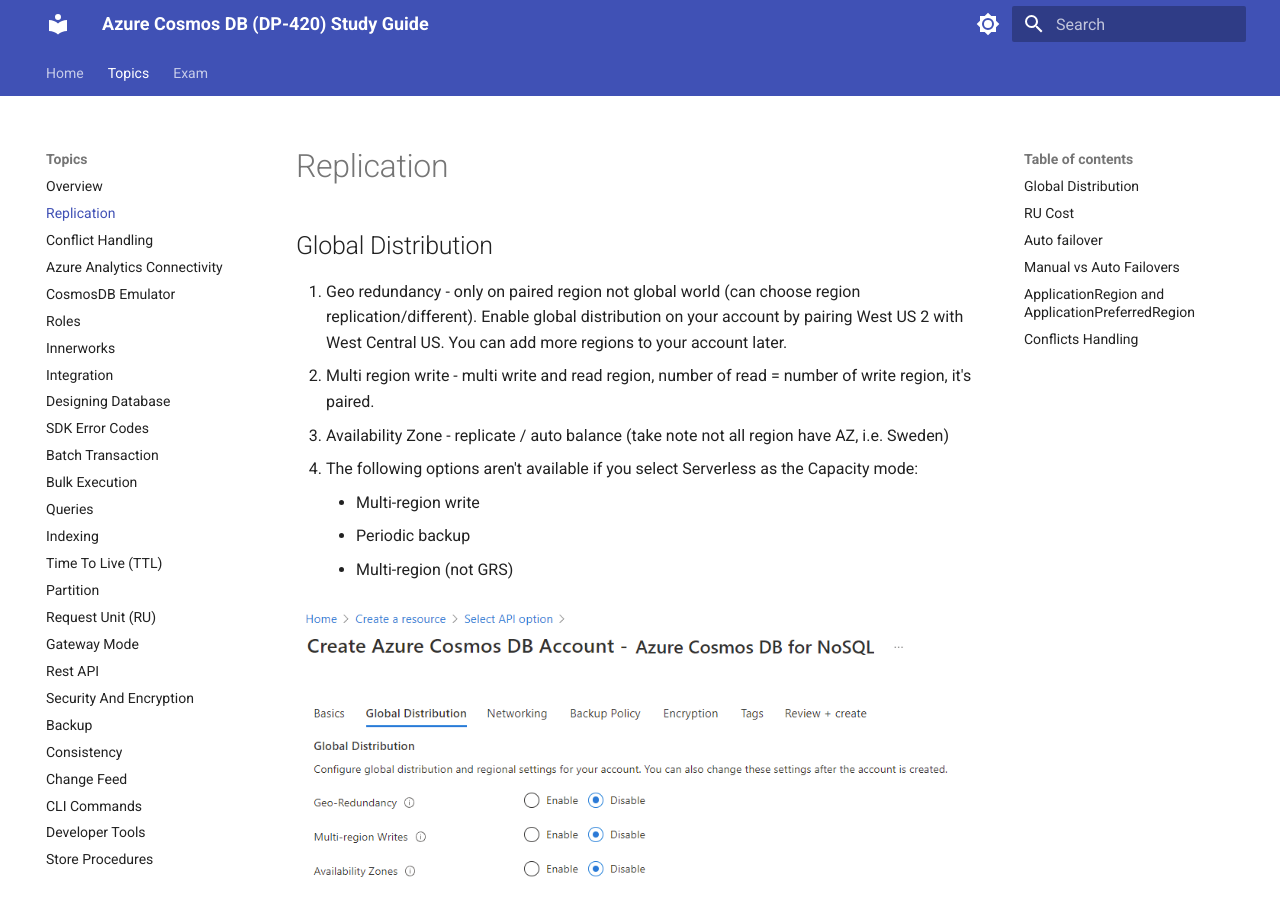
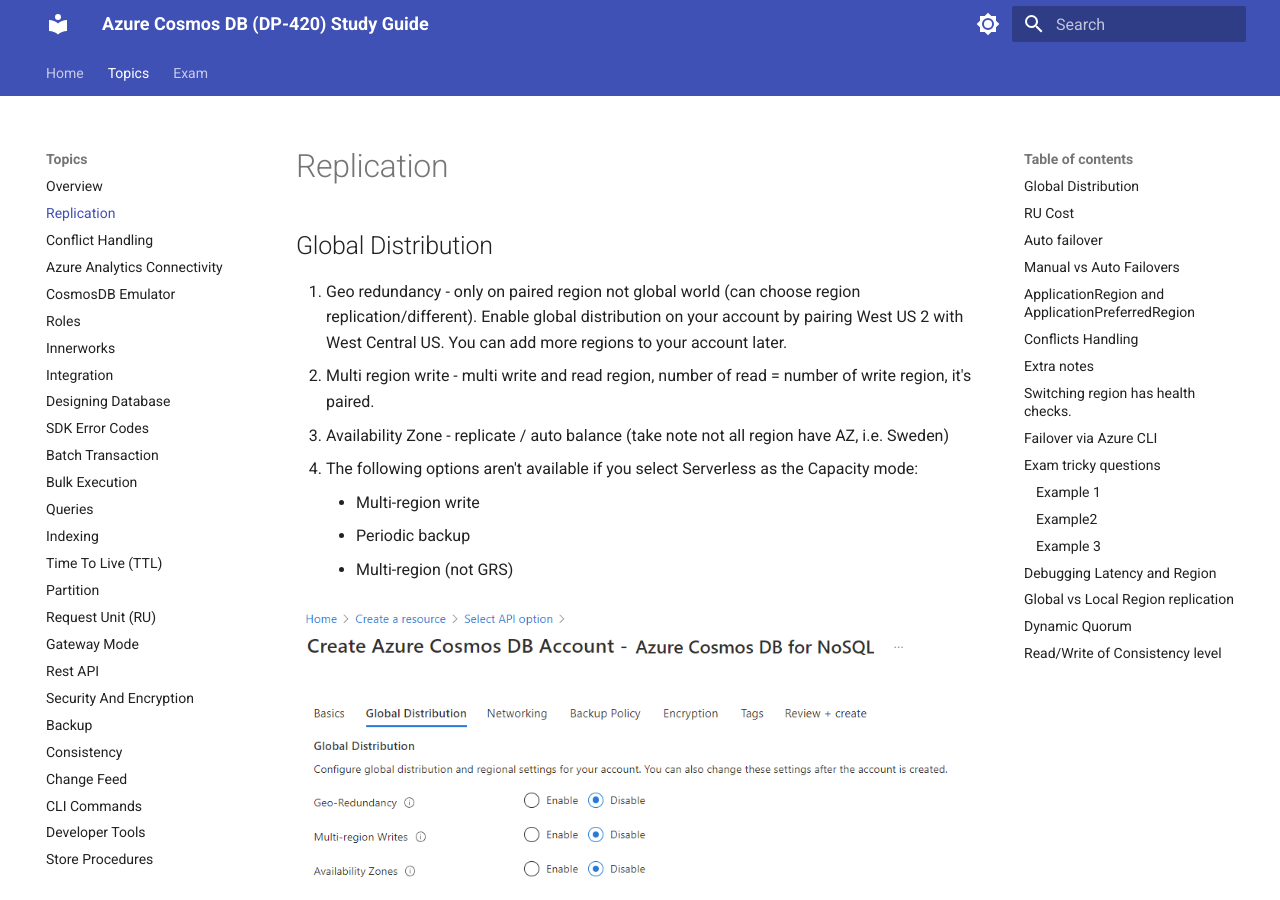
Before and after one commit to yoonghan/Azure-Cosmos-DB-DP-420, an MkDocs documentation site: the page built from docs/3. Replication.md, in a window 1280 px wide and 900 px high. Built offline with MkDocs 1.6.1 and Material for MkDocs 9.7.7, drawn with Linux system fonts in a browser that asks for light colours.

Commit message:
Update notes.

```diff
--- a/docs/3. Replication.md
+++ b/docs/3. Replication.md
@@ -97,7 +97,7 @@
 ![Service Failover](img/replication_service_failover.png)
 
 
-# Extra notes
+## Extra notes
 
 - is automatic failover equivalent to service failover - YES. If Enable Multi-Region Writes: ON then this service is disabled.
 - When a new region is added, all data must be fully replicated and committed into the new region before the region is marked as available. The amount of time this operation takes depends upon how much data is stored within the account. If an [asynchronous throughput scaling operation](https://learn.microsoft.com/en-us/azure/cosmos-db/scaling-provisioned-throughput-best-practices#background-on-scaling-rus) is in progress, the throughput scale-up operation is paused and resumes automatically when the add/remove region operation is complete. Additionally, when removing an existing region, all replication across regions (within [partition sets](https://learn.microsoft.com/en-us/azure/cosmos-db/global-dist-under-the-hood)) must complete before the region is marked as unavailable.
```
